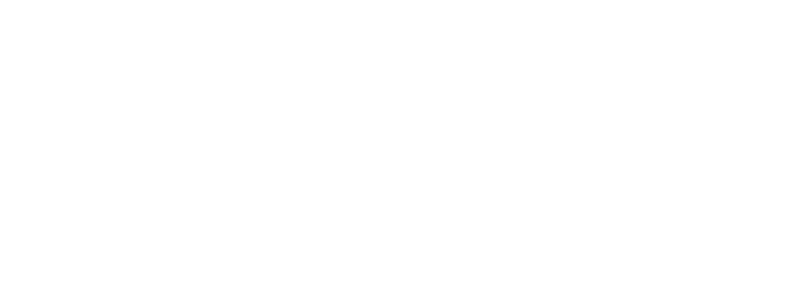
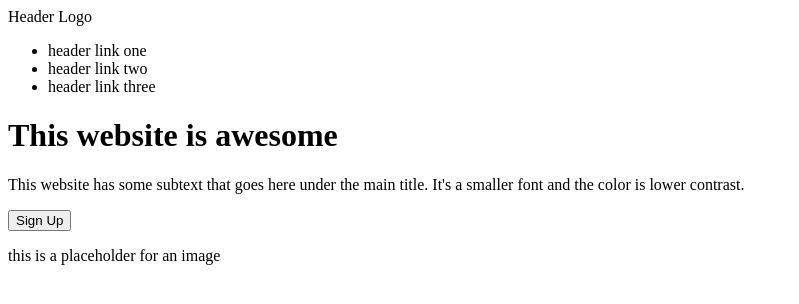
Before and after one commit to jakrogol/odin-foundations-landing-page, a plain HTML site: page index.html in a window 1280 px wide. Shown: the whole page, without its empty margins (0-799 px from the left). Drawn offline with Linux system fonts and the light colour scheme.

Commit message:
Add header content to html file.

```diff
--- a/index.html
+++ b/index.html
@@ -7,9 +7,28 @@
   <title>This Website is Awesome</title>
 </head>
 <body>
-  <div class="header">
-    <div class="menu"></div>
-    <div class="header-content"></div>
+  <div class="header-container">
+    <div class="menu-bar">
+      <div class="header-logo">Header Logo</div>
+      <ul class="menu-nav">
+        <li>header link one</li>
+        <li>header link two</li>
+        <li>header link three</li>
+      </ul>
+    </div>
+    <div class="header-content">
+      <div class="header-words">
+        <h1>This website is awesome</h1>
+        <p>
+          This website has some subtext that goes here under the main title.
+          It's a smaller font and the color is lower contrast.
+        </p>
+        <button class="header-button">Sign Up</button>
+      </div>
+      <div class="header-image">
+        <p>this is a placeholder for an image</p>
+      </div>
+    </div>
   </div>
 
   <div class="content">
```
